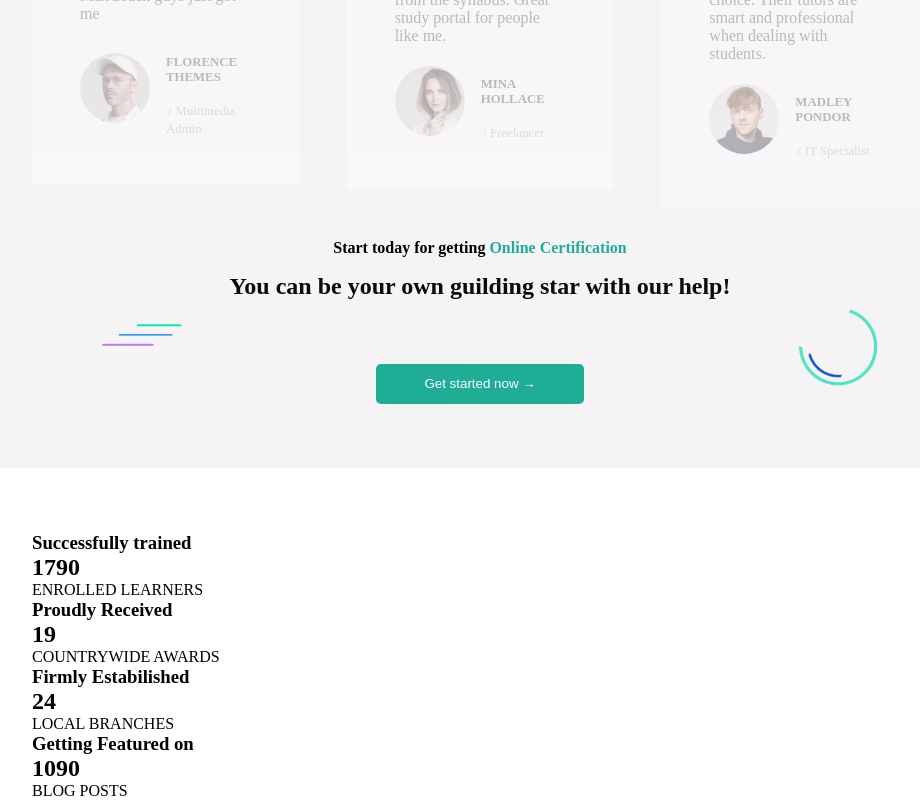
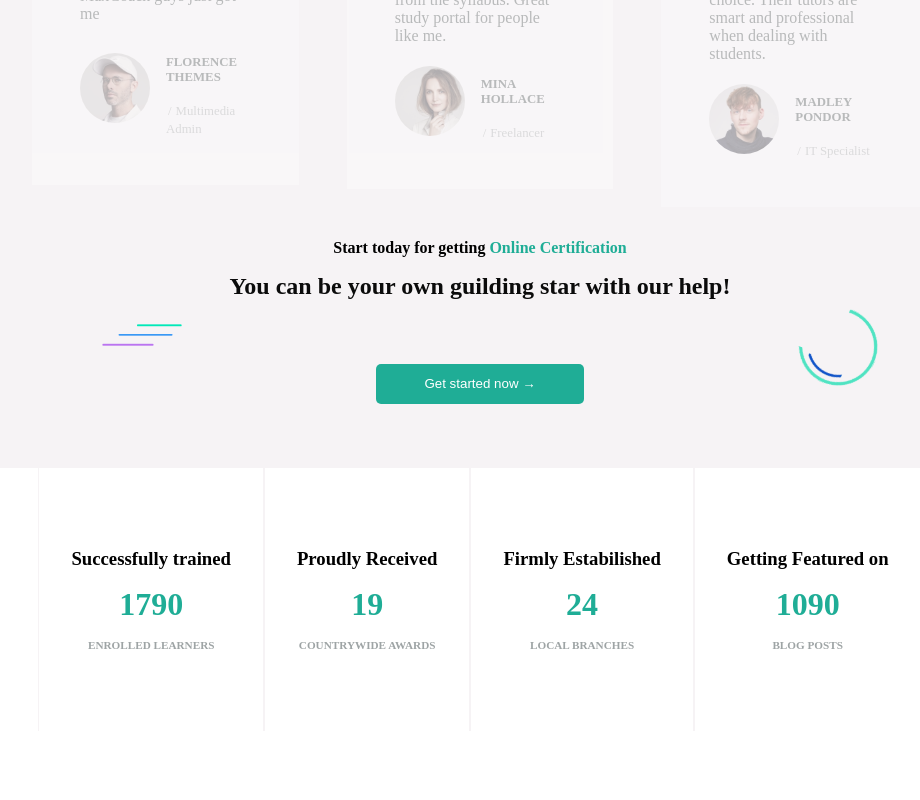
Before and after one commit to domenicolafroscia/proj-html-vuejs, a Vue app: page / in a window 1280 px wide. Shown: the part 2642-3442 px from the top of the page, without its empty margins (160-1080 px from the left). After the commit the page ends 3373 px from the top, so only its background shows below. Built offline with nearby package versions, Linux system fonts and the light colour scheme.

Commit message:
add: section main of results

```diff
--- a/src/components/AppMain.vue
+++ b/src/components/AppMain.vue
@@ -214,8 +214,8 @@ export default {
             <div class="row">
                 <div class="col" v-for="result in results" :key="result">
                     <h3>{{ result.name }}</h3>
-                    <h2>{{ result.numbers }}</h2>
-                    <p>{{ result.objects }}</p>
+                    <h2><strong>{{ result.numbers }}</strong></h2>
+                    <p><strong>{{ result.objects }}</strong></p>
                 </div>
             </div>
         </div>
@@ -389,7 +389,6 @@ export default {
  .section-3 {
      padding: 4rem 0;
      background-color: $hint-of-red;
-     margin-bottom: 4rem;
 
      .row {
          @include flex(row, center, stretch, nowrap);
@@ -432,5 +431,26 @@ export default {
 
  .section-4 {
 
+    .row {
+        @include flex(row, center, stretch, nowrap);
+
+        .col {
+           text-align: center;
+           border-right: 1px solid $hint-of-red;
+           border-left: 1px solid $hint-of-red;
+           padding: 5rem 2rem;
+
+           h2 {
+            color: $mountain-meadow;
+            font-size: 2rem;
+            padding: 1rem 0;
+           }
+
+           p {
+            color: $edward;
+            font-size: .7rem;
+           }
+        }
+    }
  }
 </style>
```
